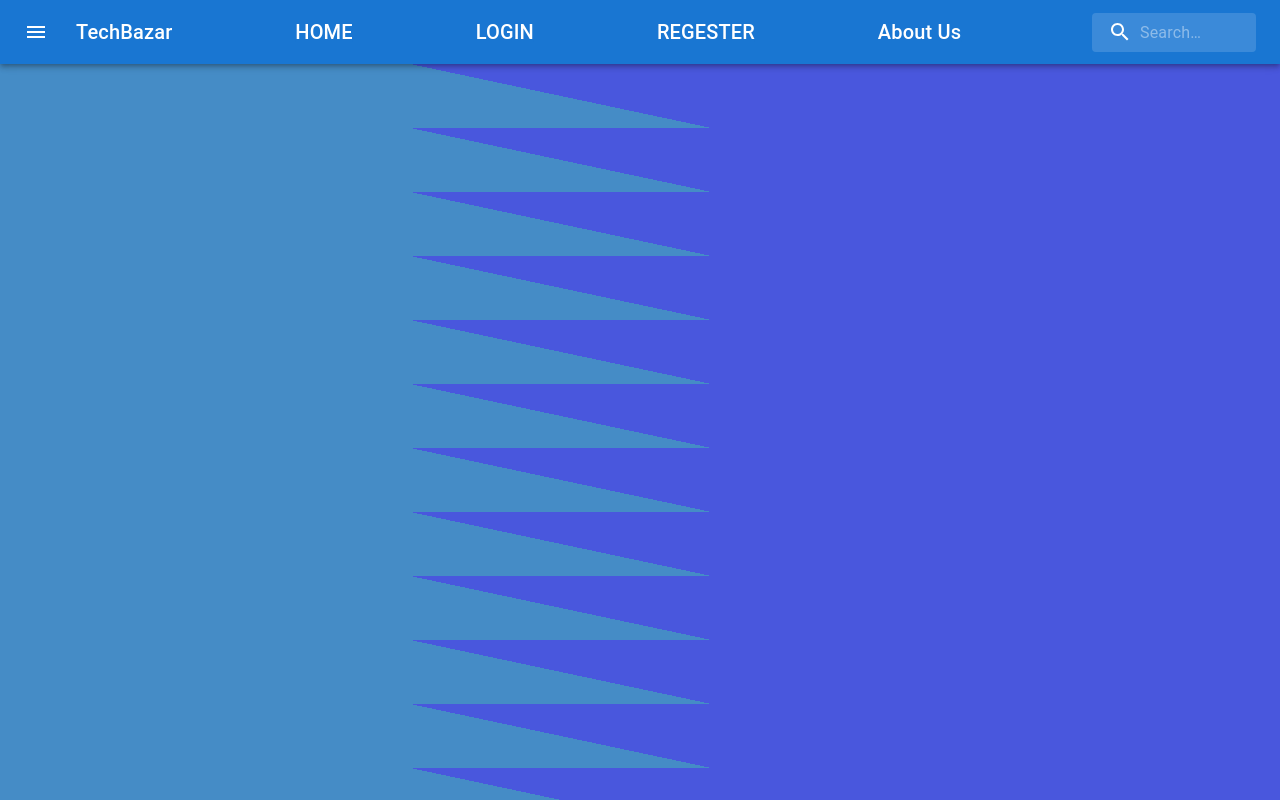
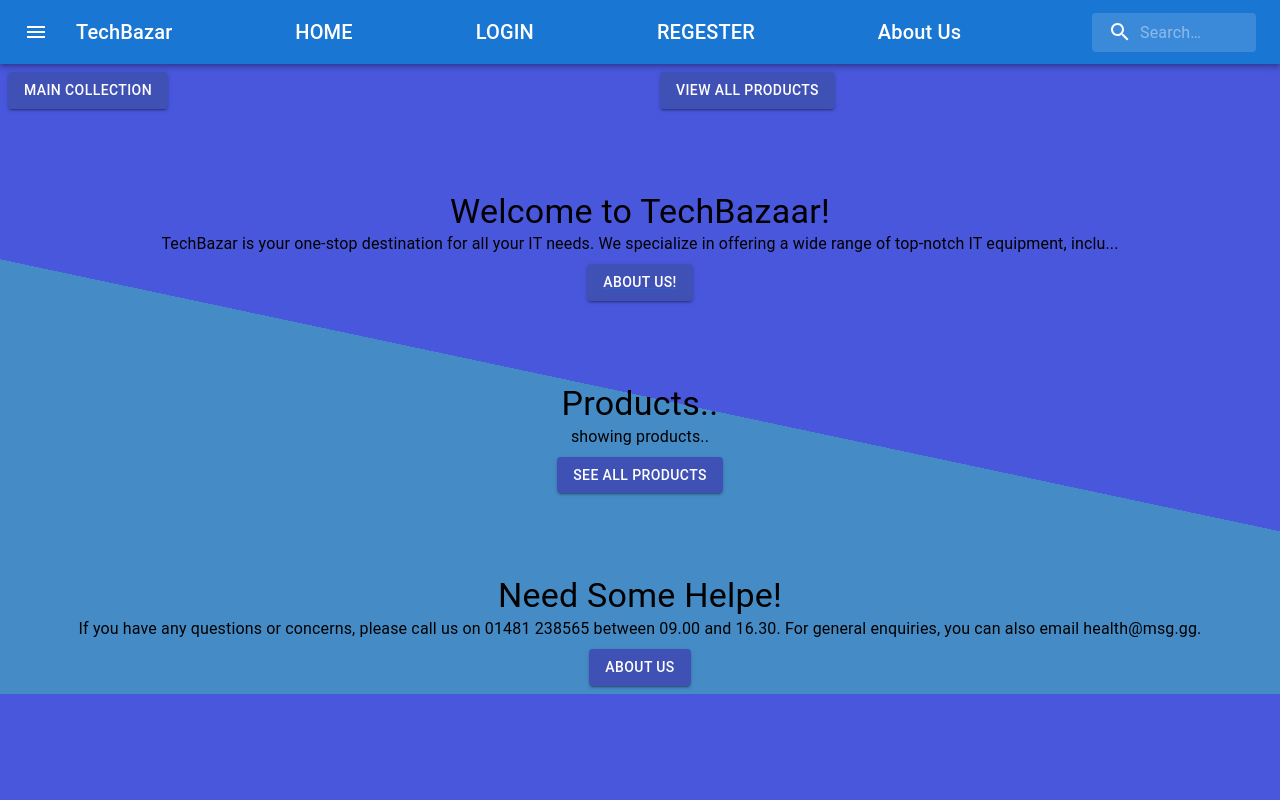
Before and after one commit to ikramby/BlissBazaar, a React (Create React App) app in the folder frontend/: page / in a window 1280 px wide. Built offline with nearby package versions, Linux system fonts and the light colour scheme.

Commit message:
some changes

```diff
--- a/frontend/src/App.js
+++ b/frontend/src/App.js
@@ -14,7 +14,7 @@ function App() {
        <SearchAppBar />
       </nav>
       <Routes>
-        <Route path="/home" element={<HomePage />} />
+        <Route path="/" element={<HomePage />} />
         <Route path="/register" element={<SignUp />} />
         <Route path="/login" element={<SignInSide />} />
         <Route path="/AboutUs" element={<AboutUs />} />
--- a/frontend/src/component/navbar.js
+++ b/frontend/src/component/navbar.js
@@ -80,7 +80,7 @@ export default function SearchAppBar() {
             component="div"
             sx={{ flexGrow: 1, display: { xs: 'none', sm: 'block' } }}
           >
-            <Link href='/home' sx={{color:'white'}}>
+            <Link href='/' sx={{color:'white'}}>
            HOME
          </Link>
           </Typography>
```
Also changed, not shown: frontend/src/pages/HomePage.js (+0 -35 lines).
